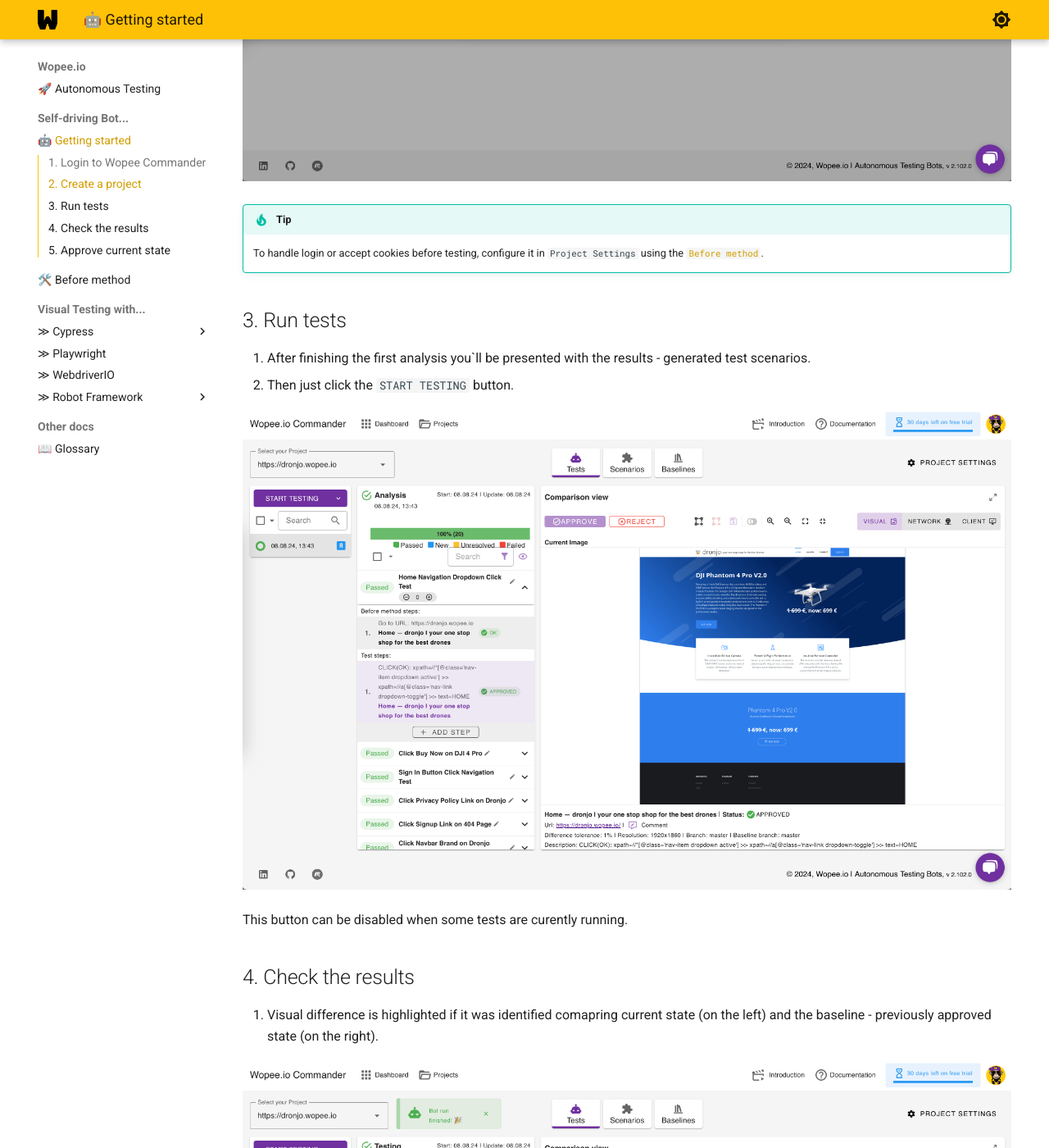
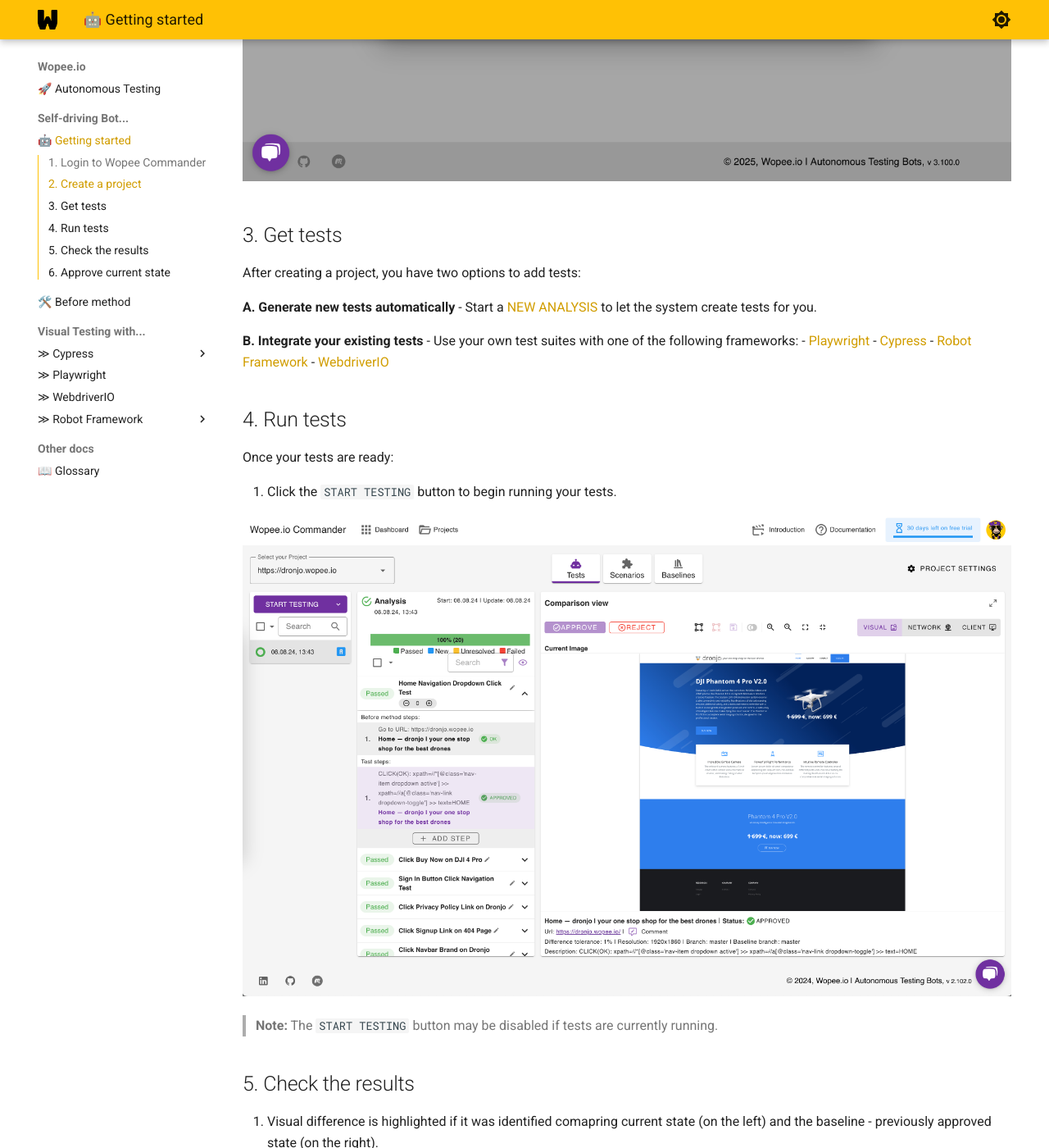
Before and after one commit to autonomous-testing/docs, an MkDocs documentation site: the page built from docs/bot.md, in a window 1280 px wide and 1400 px high, scrolled down 1498 px. Shown: the whole window at 82% size. Built offline with MkDocs 1.6.1 and Material for MkDocs 9.7.7, drawn with Linux system fonts in a browser that asks for light colours; some of the changed text lies outside the part shown.

Commit message:
feat: add analysis process documentation and update bot instructions

```diff
--- a/docs/bot.md
+++ b/docs/bot.md
@@ -12,30 +12,42 @@
 
 1. Click the `NEW PROJECT` button in the top right corner.
 2. Enter the URL of your app.
-3. Confirm by clicking `START ANALYSING`.
+3. Confirm by clicking `CREATE`.
 
-![Create new project](img/getting-started/2024-08-08-15-15-21-image.png)
+![Create new project](img/bot/2025-04-16_04-14.png)
 
-!!! tip
+## 3. Get tests
 
-    To handle login or accept cookies before testing, configure it in `Project Settings` using the [`Before method`](before-method.md).
+After creating a project, you have two options to add tests:
 
-## 3. Run tests
+**A. Generate new tests automatically**
+- Start a [NEW ANALYSIS](playwright-visual-testing.md) to let the system create tests for you.
 
-1. After finishing the first analysis you`ll be presented with the results - generated test scenarios.
-2. Then just click the `START TESTING` button.
+**B. Integrate your existing tests**
+- Use your own test suites with one of the following frameworks:
+  - [Playwright](playwright-visual-testing.md)
+  - [Cypress](cypress/01-getting-started.md)
+  - [Robot Framework](robot-framework/01-getting-started.md)
+  - [WebdriverIO](webdriverio-visual-testing.md)
+
+
+## 4. Run tests
+
+Once your tests are ready:
+
+1. Click the `START TESTING` button to begin running your tests.
 
 ![Running tests](img/getting-started/2024-08-08-15-17-58-image.png)
 
-This button can be disabled when some tests are curently running.
+> **Note:** The `START TESTING` button may be disabled if tests are currently running.
 
-## 4. Check the results
+## 5. Check the results
 
 1. Visual difference is highlighted if it was identified comapring current state (on the left) and the baseline - previously approved state (on the right).
 
 ![Comparison screen](img/getting-started/2024-08-08-15-23-56-image.png)
 
-## 5. Approve current state
+## 6. Approve current state
 
 You can **👍 Approve** or **👎 Reject** current state of the tested application if [Test Step Status](glossary.md#test-step-status) is:
 
```
Also changed, not shown: docs/analysis.md (added, +92 -0 lines), docs/img/analysis/2025-04-16_04-39.png (added), docs/img/bot/2025-04-16_04-14.png (added), docs/img/getting-started/2024-08-08-15-15-21-image.png (deleted), 1 other file.
